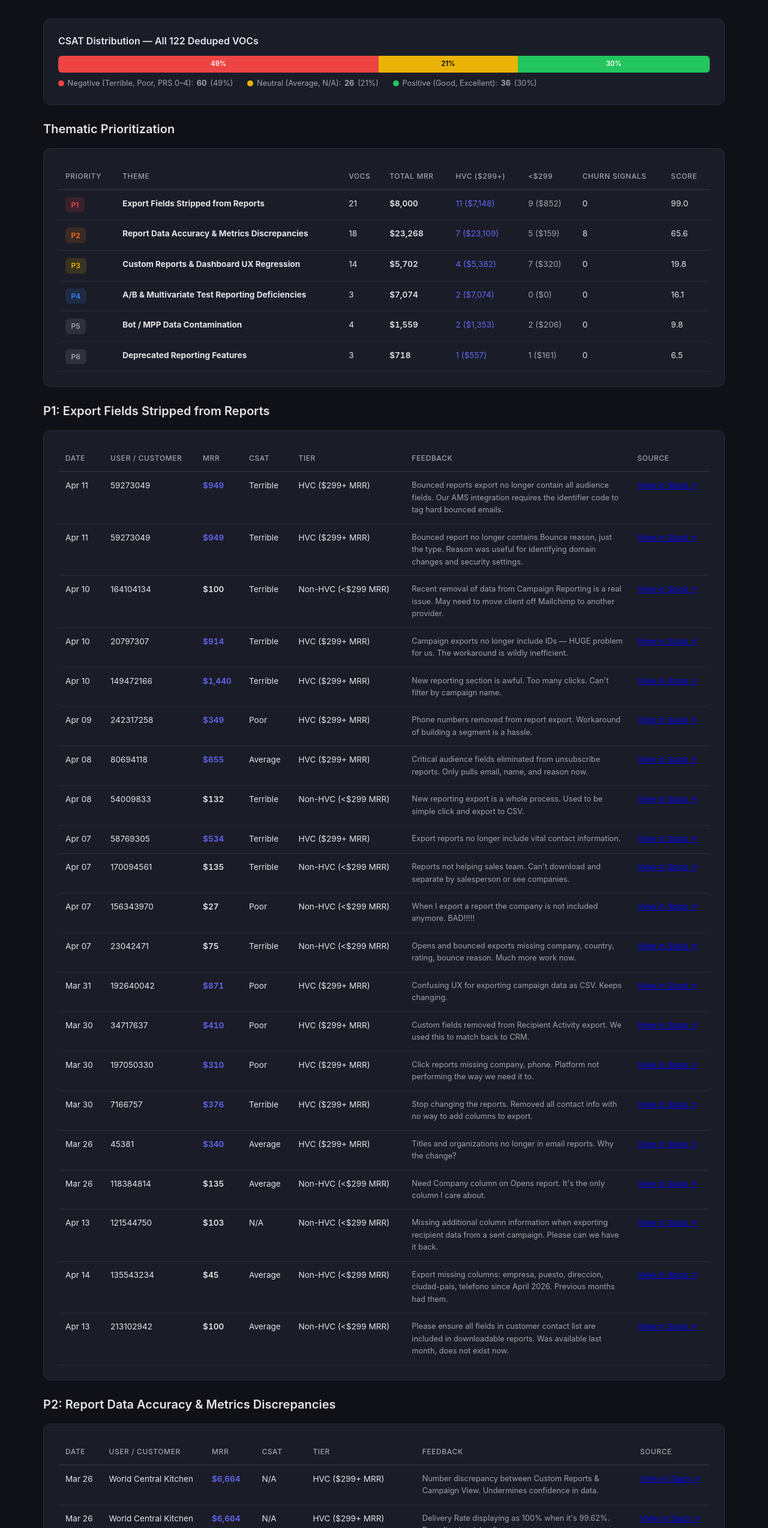
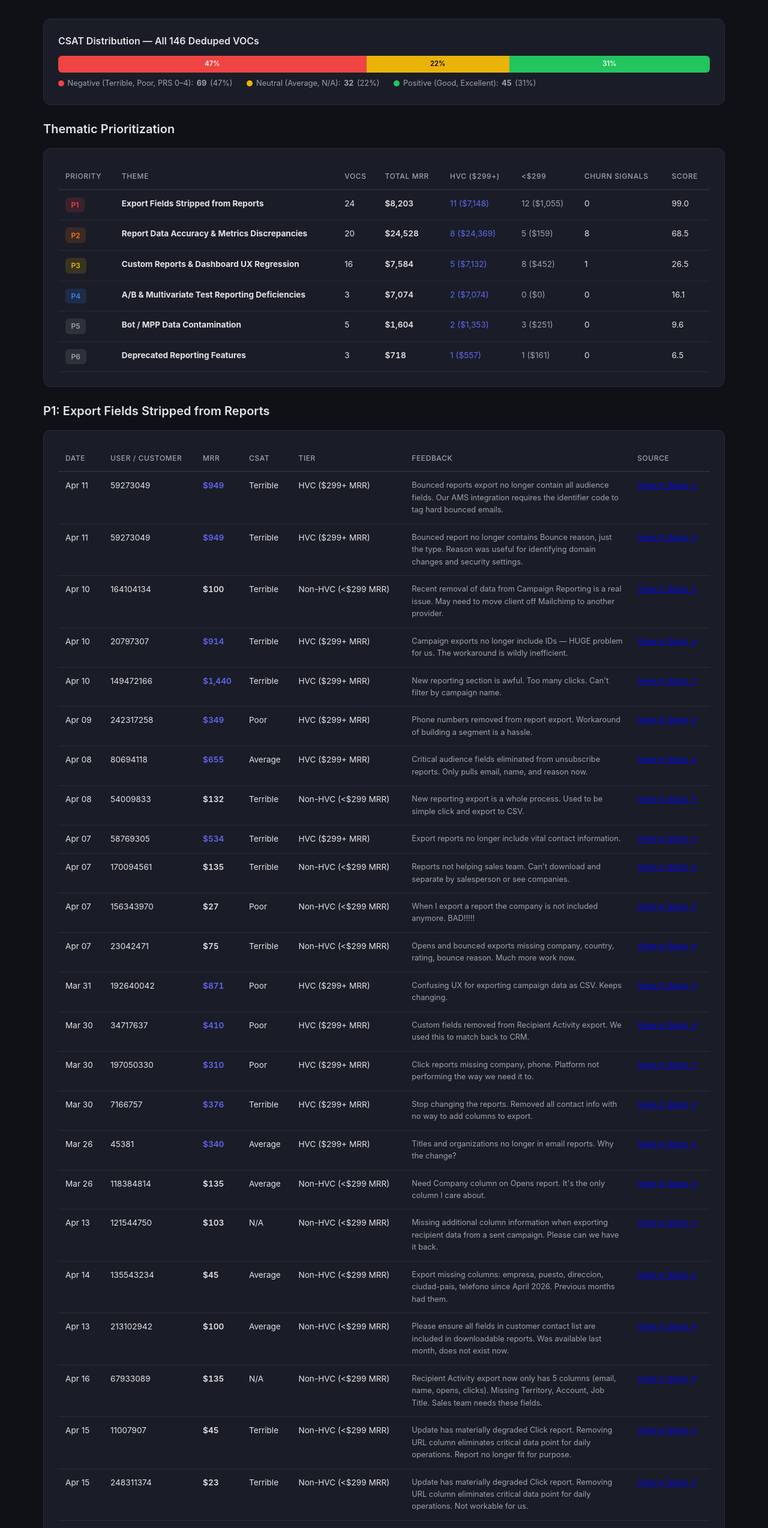
Before and after one commit to deepakp1308/last-stretch-voc-analyzer, a plain HTML site: page index.html in a window 1280 px wide. Shown: the part 253-2800 px from the top of the page at 60% size. Drawn offline with Linux system fonts and the light colour scheme.

Commit message:
Dashboard Apr 17: 71 R&A VOCs, $49.7K MRR exposure, +8 new since Apr 15
Made-with: Cursor

```diff
--- a/index.html
+++ b/index.html
@@ -74,47 +74,47 @@
 <body>
   <h1>Last Stretch VOC Analyzer</h1>
   <p class="subtitle">
-    Mar 24 — Apr 15, 2026
-    &middot; Generated Apr 15, 2026 at 16:51 UTC
+    Mar 24 — Apr 17, 2026
+    &middot; Generated Apr 17, 2026 at 16:33 UTC
   </p>
 
   <div class="stats-grid">
     <div class="stat-card">
-      <div class="stat-value">152</div>
+      <div class="stat-value">179</div>
       <div class="stat-label">Raw Messages Scanned</div>
     </div>
     <div class="stat-card">
-      <div class="stat-value">122</div>
+      <div class="stat-value">146</div>
       <div class="stat-label">After Dedup</div>
     </div>
     <div class="stat-card">
-      <div class="stat-value" style="color: var(--red)">63</div>
+      <div class="stat-value" style="color: var(--red)">71</div>
       <div class="stat-label">R&A Negative VOCs</div>
     </div>
     <div class="stat-card">
-      <div class="stat-value" style="color: var(--orange)">$46,321</div>
+      <div class="stat-value" style="color: var(--orange)">$49,711</div>
       <div class="stat-label">Total MRR Exposure</div>
     </div>
   </div>
 
 
   <div class="card">
-    <h3 style="margin-bottom: 0.5rem;">CSAT Distribution — All 122 Deduped VOCs</h3>
+    <h3 style="margin-bottom: 0.5rem;">CSAT Distribution — All 146 Deduped VOCs</h3>
     <div class="csat-bar">
 
-      <div class="csat-neg" style="width: 49.2%">49%</div>
+      <div class="csat-neg" style="width: 47.3%">47%</div>
 
 
-      <div class="csat-neu" style="width: 21.3%">21%</div>
+      <div class="csat-neu" style="width: 21.9%">22%</div>
 
 
-      <div class="csat-pos" style="width: 29.5%">30%</div>
+      <div class="csat-pos" style="width: 30.8%">31%</div>
 
     </div>
     <div class="csat-legend">
-      <span><span class="csat-dot" style="background: var(--red)"></span> Negative (Terrible, Poor, PRS 0–4): <strong>60</strong> (49%)</span>
-      <span><span class="csat-dot" style="background: var(--yellow)"></span> Neutral (Average, N/A): <strong>26</strong> (21%)</span>
-      <span><span class="csat-dot" style="background: var(--green)"></span> Positive (Good, Excellent): <strong>36</strong> (30%)</span>
+      <span><span class="csat-dot" style="background: var(--red)"></span> Negative (Terrible, Poor, PRS 0–4): <strong>69</strong> (47%)</span>
+      <span><span class="csat-dot" style="background: var(--yellow)"></span> Neutral (Average, N/A): <strong>32</strong> (22%)</span>
+      <span><span class="csat-dot" style="background: var(--green)"></span> Positive (Good, Excellent): <strong>45</strong> (31%)</span>
     </div>
   </div>
 
@@ -139,10 +139,10 @@
         <tr>
           <td><span class="priority-badge p1">P1</span></td>
           <td><strong>Export Fields Stripped from Reports</strong></td>
-          <td>21</td>
-          <td class="mrr">$8,000</td>
+          <td>24</td>
+          <td class="mrr">$8,203</td>
           <td class="hvc">11 ($7,148)</td>
-          <td class="non-hvc">9 ($852)</td>
+          <td class="non-hvc">12 ($1,055)</td>
           <td>0</td>
           <td>99.0</td>
         </tr>
@@ -150,23 +150,23 @@
         <tr>
           <td><span class="priority-badge p2">P2</span></td>
           <td><strong>Report Data Accuracy &amp; Metrics Discrepancies</strong></td>
-          <td>18</td>
-          <td class="mrr">$23,268</td>
-          <td class="hvc">7 ($23,109)</td>
+          <td>20</td>
+          <td class="mrr">$24,528</td>
+          <td class="hvc">8 ($24,369)</td>
           <td class="non-hvc">5 ($159)</td>
           <td>8</td>
-          <td>65.6</td>
+          <td>68.5</td>
         </tr>
 
         <tr>
           <td><span class="priority-badge p3">P3</span></td>
           <td><strong>Custom Reports &amp; Dashboard UX Regression</strong></td>
-          <td>14</td>
-          <td class="mrr">$5,702</td>
-          <td class="hvc">4 ($5,382)</td>
-          <td class="non-hvc">7 ($320)</td>
-          <td>0</td>
-          <td>19.8</td>
+          <td>16</td>
+          <td class="mrr">$7,584</td>
+          <td class="hvc">5 ($7,132)</td>
+          <td class="non-hvc">8 ($452)</td>
+          <td>1</td>
+          <td>26.5</td>
         </tr>
 
         <tr>
@@ -183,12 +183,12 @@
         <tr>
           <td><span class="priority-badge p5">P5</span></td>
           <td><strong>Bot / MPP Data Contamination</strong></td>
-          <td>4</td>
-          <td class="mrr">$1,559</td>
+          <td>5</td>
+          <td class="mrr">$1,604</td>
           <td class="hvc">2 ($1,353)</td>
-          <td class="non-hvc">2 ($206)</td>
+          <td class="non-hvc">3 ($251)</td>
           <td>0</td>
-          <td>9.8</td>
+          <td>9.6</td>
         </tr>
 
         <tr>
@@ -475,6 +475,42 @@
           <td class="slack-link"><a href="https://intuit-teams.slack.com/archives/C06SW7512P2/p1776100871950859" target="_blank">View in Slack ↗</a></td>
         </tr>
 
+        <tr>
+          <td>Apr 16</td>
+          <td>67933089</td>
+          <td class="mrr ">
+            $135
+          </td>
+          <td>N/A</td>
+          <td>Non-HVC (&lt;$299 MRR)</td>
+          <td class="feedback-text">Recipient Activity export now only has 5 columns (email, name, opens, clicks). Missing Territory, Account, Job Title. Sales team needs these fields.</td>
+          <td class="slack-link"><a href="https://intuit-teams.slack.com/archives/C06SW7512P2/p1776347653730259" target="_blank">View in Slack ↗</a></td>
+        </tr>
+
+        <tr>
+          <td>Apr 15</td>
+          <td>11007907</td>
+          <td class="mrr ">
+            $45
+          </td>
+          <td>Terrible</td>
+          <td>Non-HVC (&lt;$299 MRR)</td>
+          <td class="feedback-text">Update has materially degraded Click report. Removing URL column eliminates critical data point for daily operations. Report no longer fit for purpose.</td>
+          <td class="slack-link"><a href="https://intuit-teams.slack.com/archives/C06SW7512P2/p1776313888732809" target="_blank">View in Slack ↗</a></td>
+        </tr>
+
+        <tr>
+          <td>Apr 15</td>
+          <td>248311374</td>
+          <td class="mrr ">
+            $23
+          </td>
+          <td>Terrible</td>
+          <td>Non-HVC (&lt;$299 MRR)</td>
+          <td class="feedback-text">Update has materially degraded Click report. Removing URL column eliminates critical data point for daily operations. Not workable for us.</td>
+          <td class="slack-link"><a href="https://intuit-teams.slack.com/archives/C06SW7512P2/p1776313877291839" target="_blank">View in Slack ↗</a></td>
+        </tr>
+
       </tbody>
     </table>
   </div>
@@ -711,6 +747,30 @@
           <td class="slack-link"><a href="https://intuit-teams.slack.com/archives/C095FJ3SQF4/p1776179636558999" target="_blank">View in Slack ↗</a></td>
         </tr>
 
+        <tr>
+          <td>Apr 16</td>
+          <td>35098121</td>
+          <td class="mrr ">
+            Free
+          </td>
+          <td>Terrible</td>
+          <td>Free / Unknown</td>
+          <td class="feedback-text">All campaigns page shows 54.4% opens but View Report shows 0 opens. Can&#39;t track opens. Happened on this and previous campaign.</td>
+          <td class="slack-link"><a href="https://intuit-teams.slack.com/archives/C06SW7512P2/p1776357159662789" target="_blank">View in Slack ↗</a></td>
+        </tr>
+
+        <tr>
+          <td>Apr 16</td>
+          <td>20782035</td>
+          <td class="mrr hvc">
+            $1,260
+          </td>
+          <td>PRS:4</td>
+          <td>HVC ($299+ MRR)</td>
+          <td class="feedback-text">Lots of bugs and developers are removing useful tools. Bugs often met in segments and reports.</td>
+          <td class="slack-link"><a href="https://intuit-teams.slack.com/archives/C051Y4H98VB/p1776378518194509" target="_blank">View in Slack ↗</a></td>
+        </tr>
+
       </tbody>
     </table>
   </div>
@@ -899,6 +959,30 @@
           <td class="slack-link"><a href="https://intuit-teams.slack.com/archives/C06SW7512P2/p1776258873115059" target="_blank">View in Slack ↗</a></td>
         </tr>
 
+        <tr>
+          <td>Apr 15</td>
+          <td>740741</td>
+          <td class="mrr ">
+            $132
+          </td>
+          <td>Average</td>
+          <td>Non-HVC (&lt;$299 MRR)</td>
+          <td class="feedback-text">Restore the basic reports as you had previously.</td>
+          <td class="slack-link"><a href="https://intuit-teams.slack.com/archives/C06SW7512P2/p1776290612125059" target="_blank">View in Slack ↗</a></td>
+        </tr>
+
+        <tr>
+          <td>Apr 16</td>
+          <td>70404633</td>
+          <td class="mrr hvc">
+            $1,750
+          </td>
+          <td>Poor</td>
+          <td>HVC ($299+ MRR)</td>
+          <td class="feedback-text">Poor interface. Hide stats I need to see. Raises rates. About to leave you.</td>
+          <td class="slack-link"><a href="https://intuit-teams.slack.com/archives/C051Y4H98VB/p1776367049895799" target="_blank">View in Slack ↗</a></td>
+        </tr>
+
       </tbody>
     </table>
   </div>
@@ -1023,6 +1107,18 @@
           <td class="slack-link"><a href="https://intuit-teams.slack.com/archives/C06SW7512P2/p1774615637788189" target="_blank">View in Slack ↗</a></td>
         </tr>
 
+        <tr>
+          <td>Apr 15</td>
+          <td>38509305</td>
+          <td class="mrr ">
+            $45
+          </td>
+          <td>Terrible</td>
+          <td>Non-HVC (&lt;$299 MRR)</td>
+          <td class="feedback-text">Link clicks STILL redirecting to all recipient activity. Also many fake link clicks invalidating performance report data.</td>
+          <td class="slack-link"><a href="https://intuit-teams.slack.com/archives/C06SW7512P2/p1776287388896639" target="_blank">View in Slack ↗</a></td>
+        </tr>
+
       </tbody>
     </table>
   </div>
```
